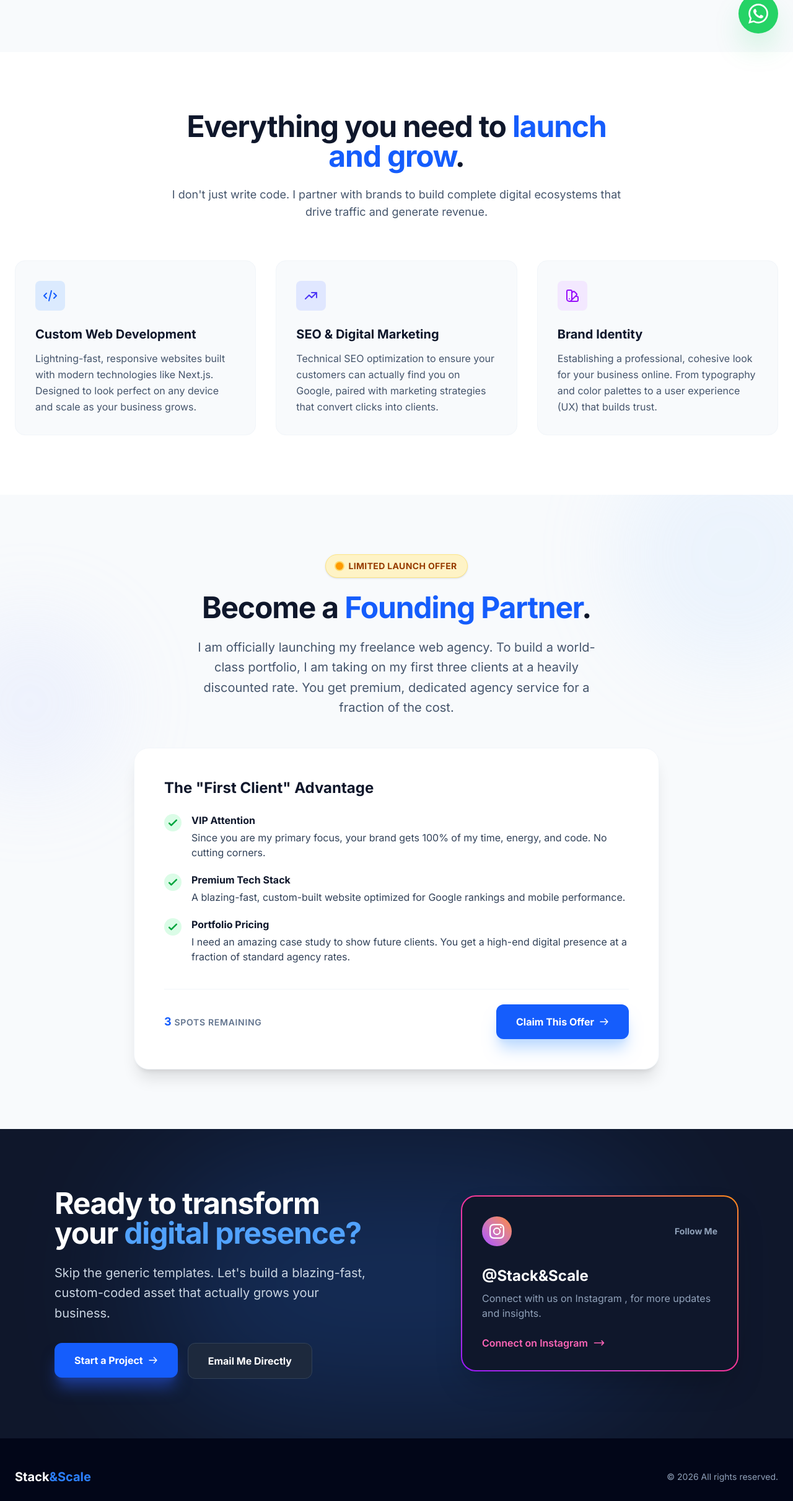
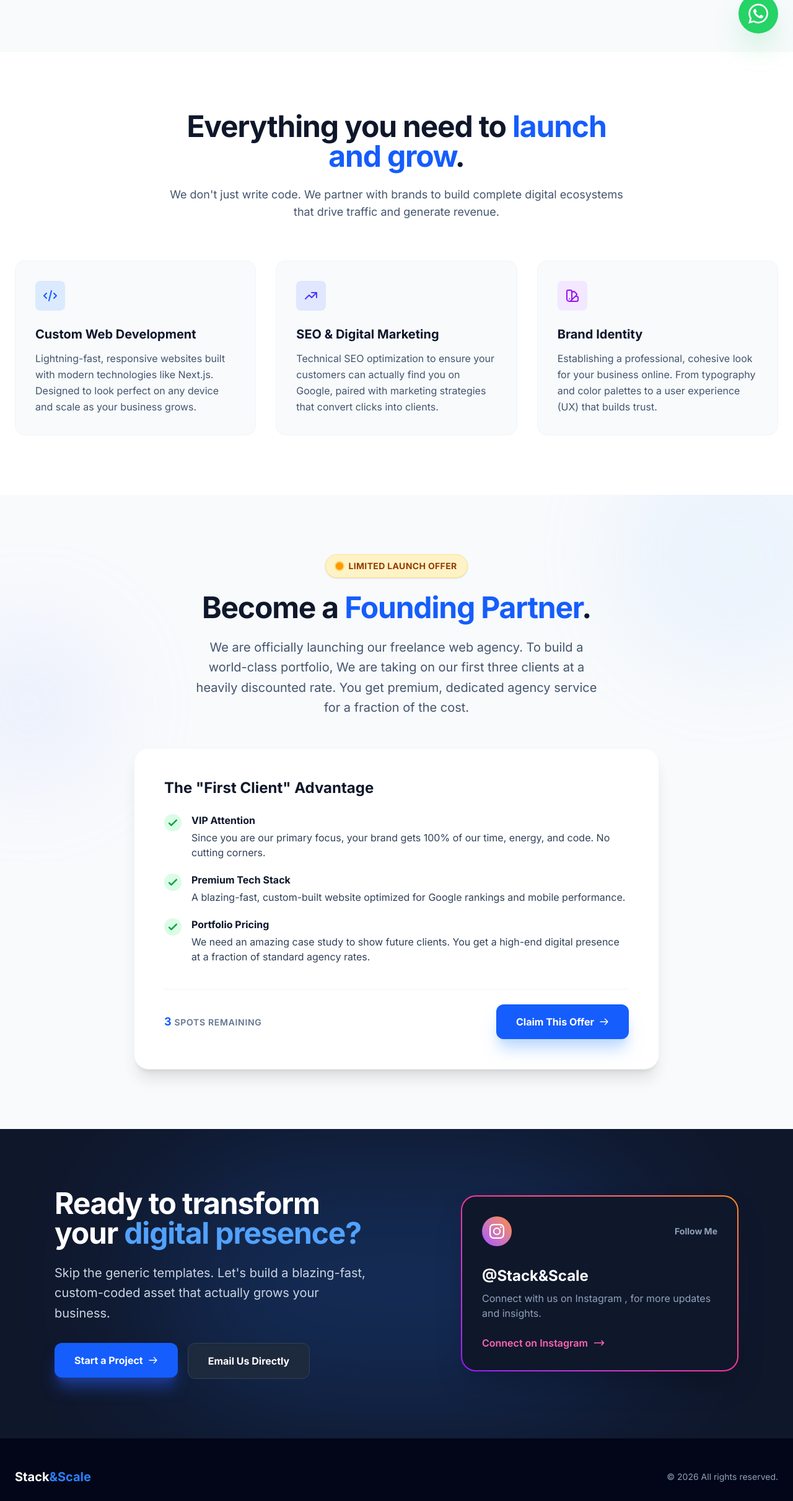
Before and after one commit to Pratik9984/stack-scale, a Next.js app: page / in a window 1280 px wide. Shown: the part 722-3143 px from the top of the page at 62% size. Built offline with nearby package versions, Linux system fonts and the light colour scheme.

Commit message:
Update copy to reflect a team perspective

```diff
--- a/app/page.tsx
+++ b/app/page.tsx
@@ -98,7 +98,7 @@ export default function Home() {
               Everything you need to <span className="text-blue-600">launch and grow</span>.
             </h2>
             <p className="text-base sm:text-lg text-slate-600 px-2">
-              I don't just write code. I partner with brands to build complete digital ecosystems that drive traffic and generate revenue.
+              We don't just write code. We partner with brands to build complete digital ecosystems that drive traffic and generate revenue.
             </p>
           </div>
           <div className="grid sm:grid-cols-2 md:grid-cols-3 gap-6 sm:gap-8">
@@ -148,7 +148,7 @@ export default function Home() {
           </h2>
 
           <p className="text-base sm:text-xl text-slate-600 mb-10 sm:mb-12 leading-relaxed max-w-2xl mx-auto px-2">
-            I am officially launching my freelance web agency. To build a world-class portfolio, I am taking on my first three clients at a heavily discounted rate. You get premium, dedicated agency service for a fraction of the cost.
+            We are officially launching our freelance web agency. To build a world-class portfolio, We are taking on our first three clients at a heavily discounted rate. You get premium, dedicated agency service for a fraction of the cost.
           </p>
 
           <div className="bg-white p-6 sm:p-8 md:p-12 rounded-3xl shadow-xl border border-slate-100 text-left relative overflow-hidden transform hover:-translate-y-1 transition duration-300 mx-2 sm:mx-0">
@@ -162,7 +162,7 @@ export default function Home() {
                 </div>
                 <div>
                   <strong className="block text-slate-900 mb-1">VIP Attention</strong>
-                  Since you are my primary focus, your brand gets 100% of my time, energy, and code. No cutting corners.
+                  Since you are our primary focus, your brand gets 100% of our time, energy, and code. No cutting corners.
                 </div>
               </li>
               <li className="flex items-start gap-3 sm:gap-4 text-slate-700 text-sm sm:text-base">
@@ -180,7 +180,7 @@ export default function Home() {
                 </div>
                 <div>
                   <strong className="block text-slate-900 mb-1">Portfolio Pricing</strong>
-                  I need an amazing case study to show future clients. You get a high-end digital presence at a fraction of standard agency rates.
+                  We need an amazing case study to show future clients. You get a high-end digital presence at a fraction of standard agency rates.
                 </div>
               </li>
             </ul>
@@ -228,7 +228,7 @@ export default function Home() {
                 </Link>
                 <a href="mailto:pratikshinde909090@gmail.com">
                   <button className="w-full sm:w-auto bg-slate-800 border border-slate-700 text-white font-bold py-3.5 sm:py-4 px-8 rounded-xl hover:bg-slate-700 transition duration-300 text-base">
-                    Email Me Directly
+                    Email Us Directly
                   </button>
                 </a>
               </div>
```
